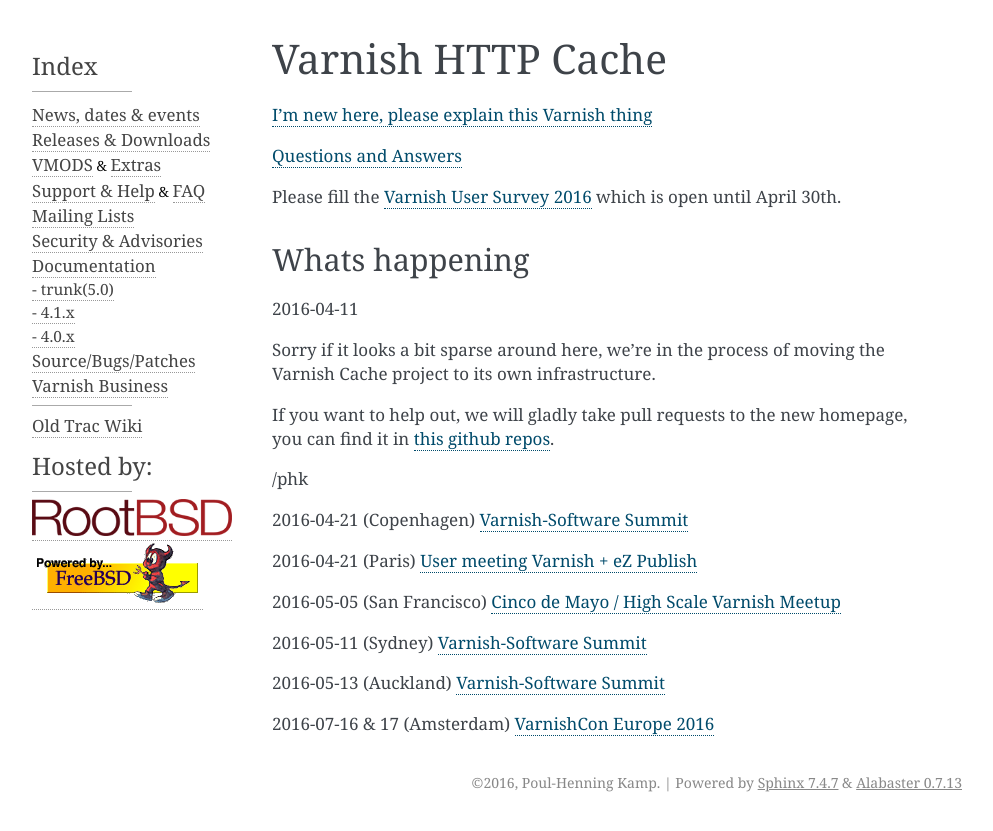
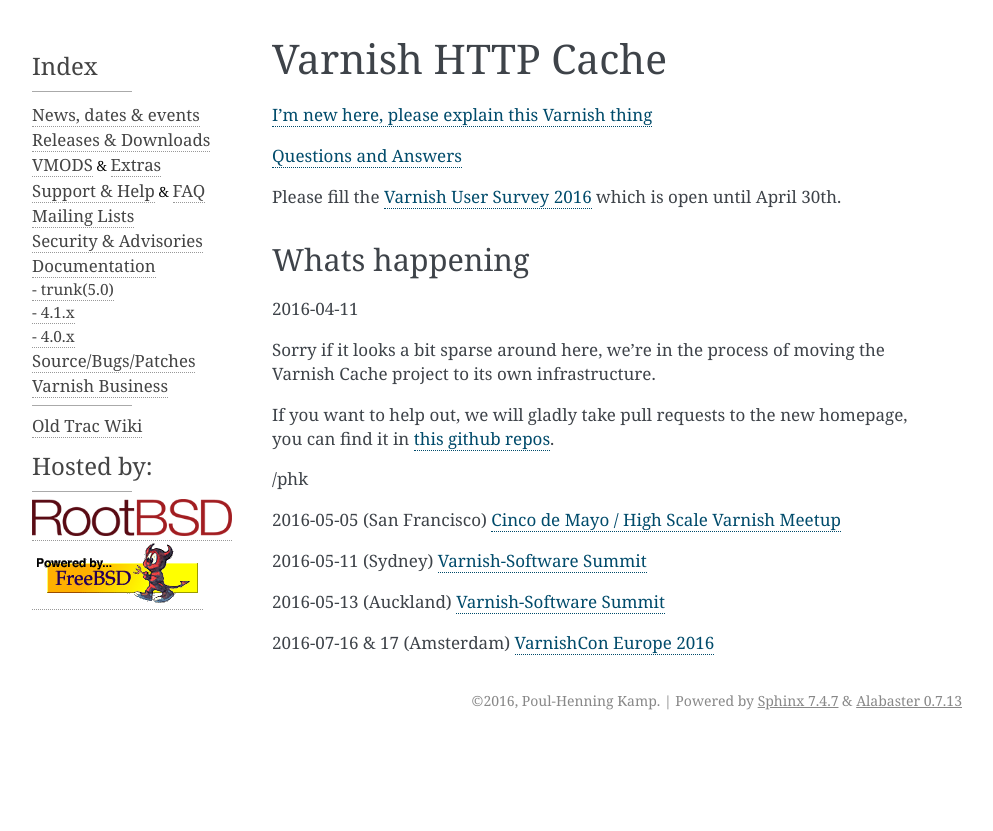
Before and after one commit to varnishcache/homepage, a Sphinx documentation site: the page built from R1/source/index.rst, in a window 1280 px wide. Shown: the top 831 px of the page, without its empty margins (148-1141 px from the left). Built offline with Sphinx 7.4.7, drawn with Linux system fonts in a browser that asks for light colours; pages that are not in the unit, such as notebooks, are missing from menus.

Commit message:
CPH and PAR events are over.

```diff
--- a/R1/source/index.rst
+++ b/R1/source/index.rst
@@ -23,12 +23,6 @@
 `this github repos <https://github.com/varnishcache/homepage>`_.
 
 /phk
-
-2016-04-21 (Copenhagen) `Varnish-Software Summit
-<http://info.varnish-software.com/copenhagen-summit-2016>`_
-
-2016-04-21 (Paris)
-`User meeting Varnish + eZ Publish <http://www.eventbrite.co.uk/e/inscription-user-meeting-varnish-ez-22169494555>`_
 
 2016-05-05 (San Francisco)
 `Cinco de Mayo / High Scale Varnish Meetup <http://www.meetup.com/San-Francisco-Varnish-Meetup/events/230233385/>`_
```
